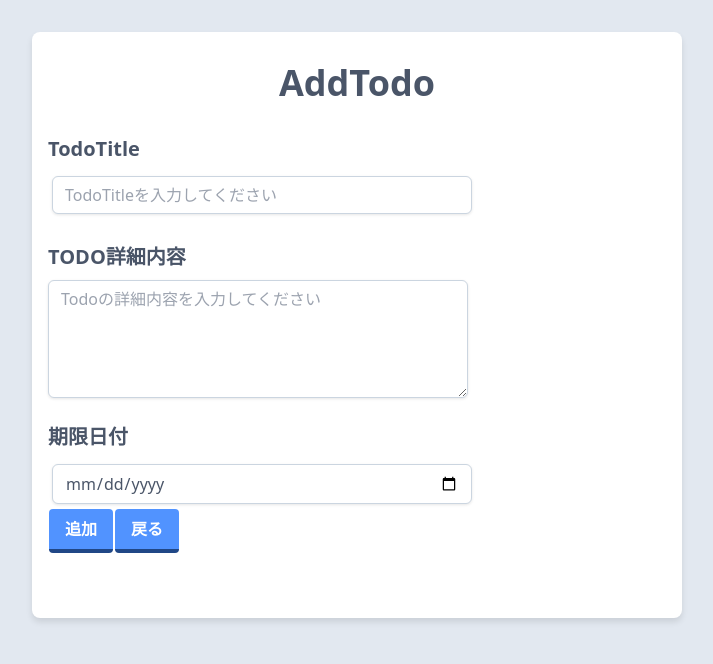
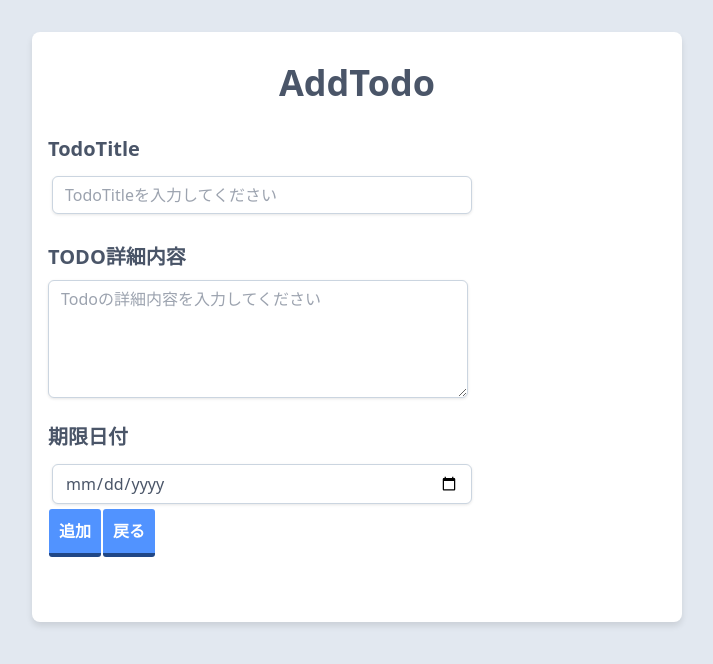
Before and after one commit to reoroi/my-todoapp-nextjs13, a Next.js app: page /components/AddTodo in a window 1280 px wide. Shown: the top 664 px of the page, without its empty margins (283-996 px from the left). Built offline with nearby package versions, Linux system fonts and the light colour scheme.

Commit message:
todoList-btnがbutton:active実行されるように変更

```diff
--- a/src/app/globals.css
+++ b/src/app/globals.css
@@ -26,12 +26,14 @@ button {
   padding: 10px;
   font-weight: bold;
   border-bottom: 4px solid #204786;
-  border-radius: 32px;
+  background-color: #5193ff;
+  color: #ffffff;
+  border-radius: 3px;
   transition: 0.2s;
 }
 
 button:hover {
-  background-color: #0364ff !important;
+  background-color: #0364ff ;
   color: #f8fbff;
   cursor: pointer;
 }
@@ -42,20 +44,6 @@ button:hover {
   margin: 8px;
 }
 
-button {
-  padding-left: 1rem;
-  /* px-4 */
-  padding-right: 1rem;
-  padding-top: 0.5rem;
-  /* py-2 */
-  padding-bottom: 0.5rem;
-  background-color: #5193ff;
-  /* bg-blue-500 */
-  color: #ffffff;
-  /* text-white */
-  border-radius: 0.25rem;
-  /* rounded */
-}
 
 .container {
   display: flex;
@@ -103,9 +91,8 @@ input {
 button:active {
   margin-top: 3px;
   color: #fff;
-  background: #001fb9;
+  background-color: #001fb9;
   border-bottom: 1px solid #000000;
-
 }
 
 input {
@@ -242,11 +229,8 @@ input {
 
 .list-row .todoList-btn {
   text-align: center;
-  width: auto;
   margin: 0;
-  padding: 4px;
+  padding: 3px;
   font-weight: bold;
-  border-bottom: 4px solid #204786;
   border-radius: 24px;
-  transition: 0.2s;
 }
```
